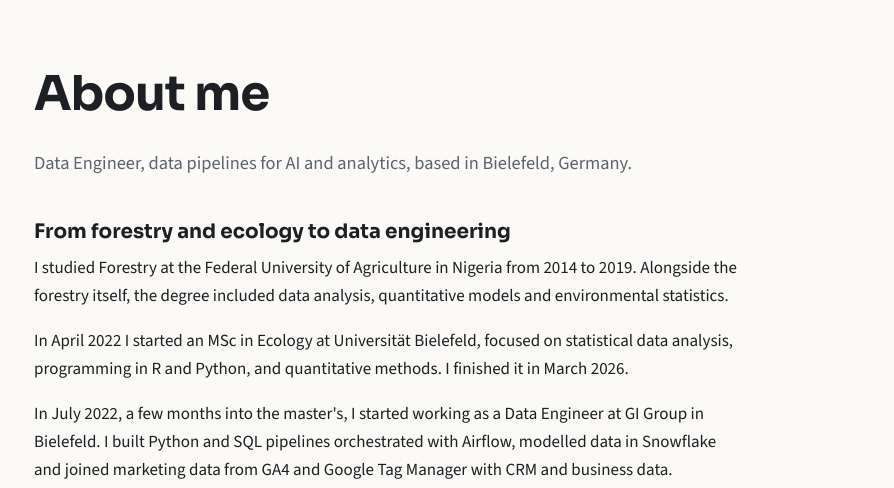
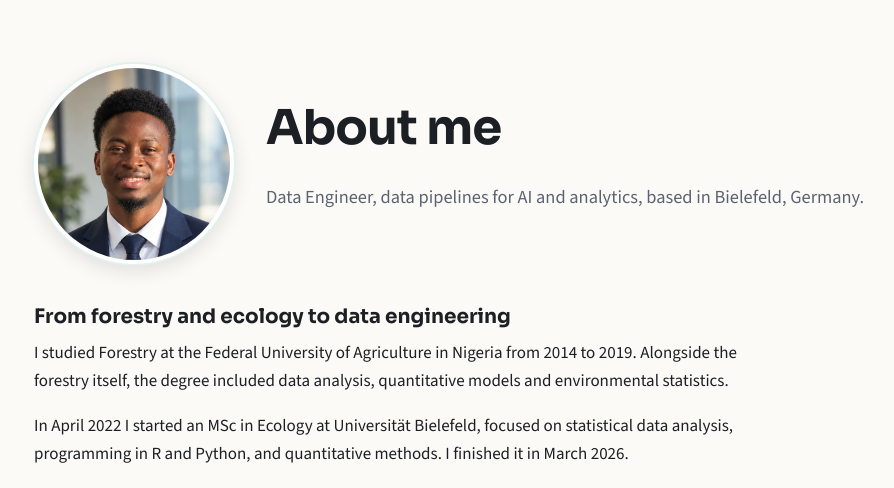
Before and after one commit to adegbenleb/portfolio, a FastAPI app: page /about in a window 1280 px wide. Shown: the part 72-560 px from the top of the page, without its empty margins (86-980 px from the left). Run offline with FastAPI, Linux system fonts and the light colour scheme.

Commit message:
Add profile photo to home and About pages
Co-Authored-By: Claude Opus 5.5 <noreply@anthropic.com>

```diff
--- a/content/profile.md
+++ b/content/profile.md
@@ -7,6 +7,7 @@ linkedin: linkedin.com/in/blessing-ayodeji
 github: github.com/adegbenleb
 languages: [English (fluent), German (B2)]
 relocation: Open to relocation within Germany
+photo: profile.jpg
 available_from: 2026-12
 highlights:
   - {value: "4+", label: years experience}
--- a/site/static/style.css
+++ b/site/static/style.css
@@ -931,3 +931,50 @@ dd {
 .recorded .cards {
   align-items: start;
 }
+
+/* Profile photo */
+
+.hero-identity {
+  display: flex;
+  align-items: center;
+  gap: 1.5rem;
+  margin-bottom: 0.5rem;
+}
+
+.hero-identity h1 {
+  margin-bottom: 0;
+}
+
+.profile-photo {
+  flex-shrink: 0;
+  width: 160px;
+  height: 160px;
+  border-radius: 50%;
+  object-fit: cover;
+  border: 4px solid var(--surface);
+  box-shadow: 0 0 0 2px var(--accent-soft), 0 6px 20px rgb(0 0 0 / 12%);
+}
+
+.profile-photo-large {
+  width: 200px;
+  height: 200px;
+}
+
+.about-header {
+  display: flex;
+  align-items: center;
+  gap: 2rem;
+}
+
+@media (max-width: 600px) {
+  .hero-identity,
+  .about-header {
+    flex-direction: column;
+    align-items: flex-start;
+  }
+
+  .profile-photo {
+    width: 120px;
+    height: 120px;
+  }
+}
--- a/site/templates/about.html
+++ b/site/templates/about.html
@@ -1,9 +1,14 @@
 {% extends "base.html" %}
 {% block title %}About | {{ profile.name }}{% endblock %}
 {% block content %}
-<header class="page-header">
-  <h1>{{ about.title }}</h1>
-  <p class="lead">{{ profile.headline }}, based in {{ profile.location }}.</p>
+<header class="page-header about-header">
+  {% if profile.photo %}
+  <img class="profile-photo profile-photo-large" src="{{ url('static/' ~ profile.photo) }}" alt="Photo of {{ profile.name }}" width="200" height="200">
+  {% endif %}
+  <div>
+    <h1>{{ about.title }}</h1>
+    <p class="lead">{{ profile.headline }}, based in {{ profile.location }}.</p>
+  </div>
 </header>
 
 <div class="about">
```
Also changed, not shown: site/templates/home.html (+9 -2 lines), tests/test_site.py (+9 -0 lines), site/static/profile.jpg (added), 1 other file.
